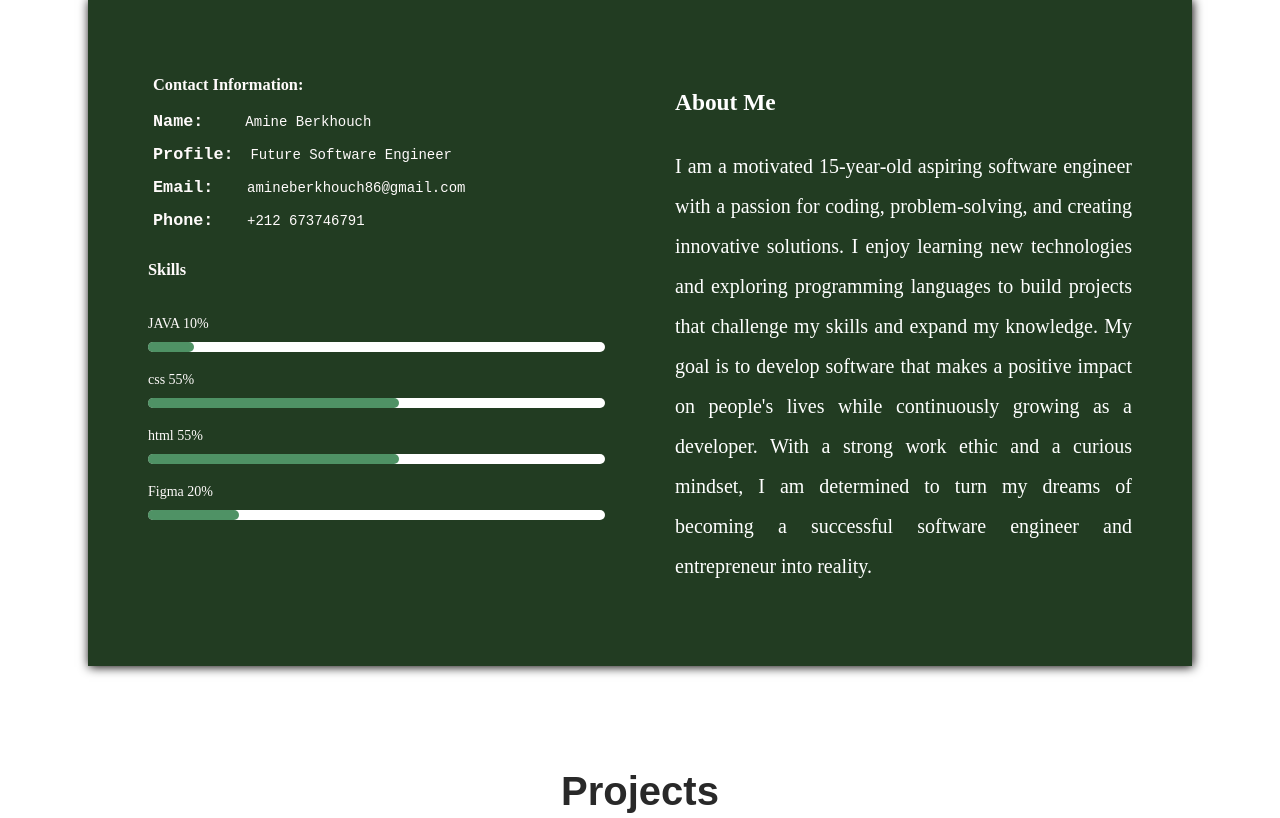
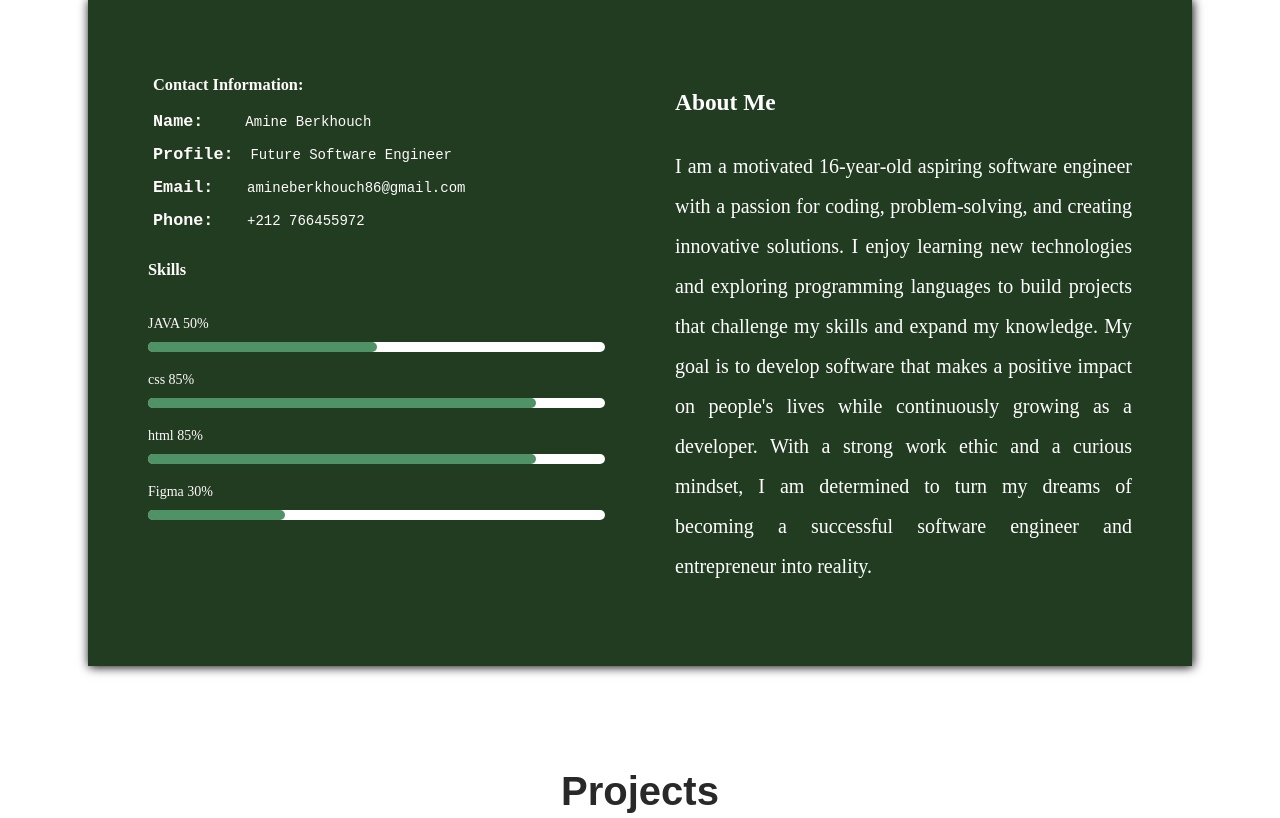
Before and after one commit to amine2010CR/PortFolio, a plain HTML site: page index.html in a window 1280 px wide. Shown: the part 942-1760 px from the top of the page. Drawn offline with Linux system fonts and the light colour scheme.

Commit message:
Update index.html

```diff
--- a/index.html
+++ b/index.html
@@ -48,33 +48,33 @@
                         <pre><b><big>Email:</big></b>    amineberkhouch86@gmail.com</pre>
                     </div>
                     <div>
-                        <pre><b><big>Phone:</big></b>    +212 673746791</pre>
+                        <pre><b><big>Phone:</big></b>    +212 766455972</pre>
                     </div>
                 </div>
                 <div class="skills">
                     <h3>Skills</h3>
                     <div class="skill">
-                        <div class="skill-title">JAVA 10%</div>
+                        <div class="skill-title">JAVA 50%</div>
                         <div class="progression">
-                            <div class="progression-bar" style="width: 10%;--width:10%;"></div>
+                            <div class="progression-bar" style="width: 50%;--width:50%;"></div>
                         </div>
                     </div>
                     <div class="skill">
-                        <div class="skill-title">css 55%</div>
+                        <div class="skill-title">css 85%</div>
                         <div class="progression">
-                            <div class="progression-bar" style="width: 55%;--width:55%;"></div>
+                            <div class="progression-bar" style="width: 85%;--width:85%;"></div>
                         </div>
                     </div>
                     <div class="skill">
-                        <div class="skill-title">html 55%</div>
+                        <div class="skill-title">html 85%</div>
                         <div class="progression">
-                            <div class="progression-bar" style="width: 55%;--width:55%;"></div>
+                            <div class="progression-bar" style="width: 85%;--width:85%;"></div>
                         </div>
                     </div>
                     <div class="skill">
-                        <div class="skill-title">Figma 20%</div>
+                        <div class="skill-title">Figma 30%</div>
                         <div class="progression">
-                            <div class="progression-bar" style="width: 20%;--width:20%;"></div>
+                            <div class="progression-bar" style="width: 30%;--width:30%;"></div>
                         </div>
                     </div>
                 </div>
@@ -82,7 +82,7 @@
             <div class="about-me">
                 <h3>About Me</h3>
                 <p>
-                    I am a motivated 15-year-old aspiring software engineer with a passion for coding, problem-solving,
+                    I am a motivated 16-year-old aspiring software engineer with a passion for coding, problem-solving,
                     and creating innovative solutions.
                     I enjoy learning new technologies and exploring programming languages to build projects that
                     challenge my skills and expand my knowledge.
@@ -144,7 +144,8 @@
                     </p>
                     <ul>
                         <li> <i class="fas fa-at"></i> amineberkhouch86@gmail.com</li>
-                        <li> <i class="fa-solid fa-phone"></i> 0673746791</li>
+                        <li> <i class="fa-solid fa-phone"></i> 0766455972
+                        </li>
                     </ul>
                     <div class="social">
                         <a href="https://www.instagram.com/amox.mx15/" target="_blank">
```
